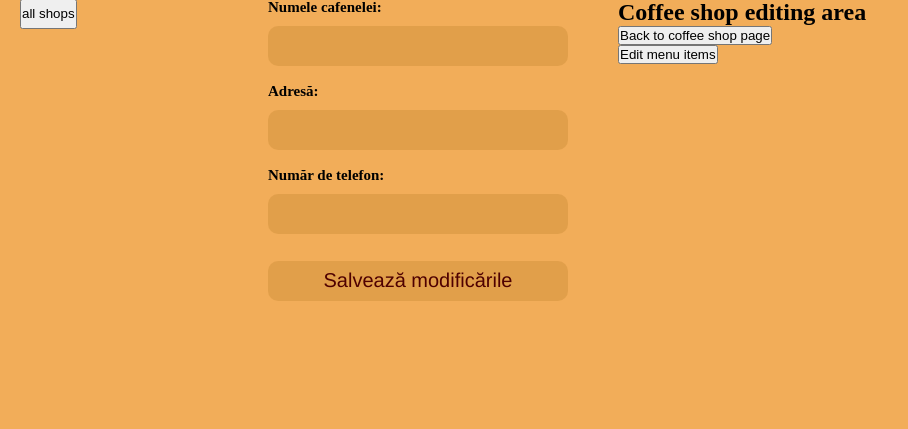
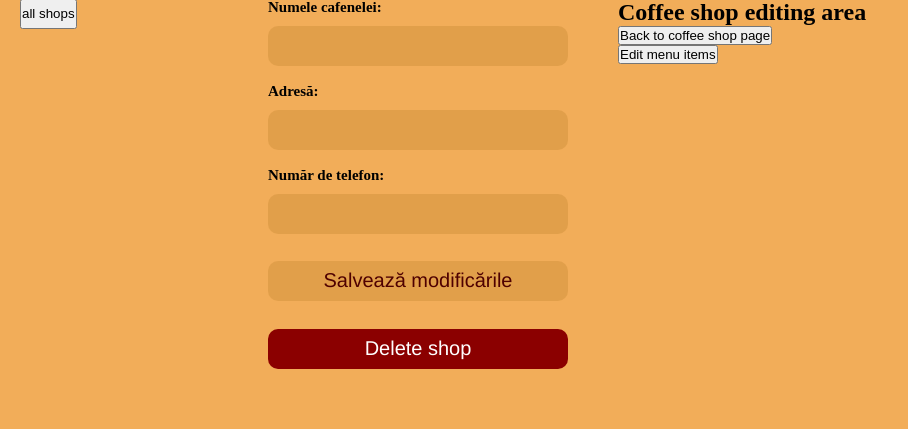
Before and after one commit to calacc/cafeinated, a Flask app: template templates/shop-owner/edit-shop-details.html in a window 1280 px wide. Shown: the part 108-537 px from the top of the page, without its empty margins (0-908 px from the left). Run offline with Flask 3, Linux system fonts and the light colour scheme; the template is opened without the code that fills it, so the values that code supplies are empty.

Commit message:
nu mai stiu ce am adaugat sincer

```diff
--- a/app.py
+++ b/app.py
@@ -11,6 +11,7 @@ from firebase_admin import firestore
 from geopy.geocoders import Nominatim
 from collections import defaultdict
 from itertools import chain
+from firebase_admin import auth
 
 app = Flask(__name__)
 
@@ -127,9 +128,15 @@ def delete_account():
         if request.method=='POST':
             user_to_delete=session['user']
             session.pop('cart', None)
-            session.pop('user')
+
             doc_ref = db.collection(u'Users').document(user_to_delete)
             doc_ref.delete()
+
+            mail=session['user']
+            passwd=session['pass']
+            user=auth.sign_in_with_email_and_password(mail, passwd)
+            auth.delete_account(user.uid)
+            session.pop('user')
     return redirect('/')
 
 @app.route('/add-to-cart', methods=['POST'])
@@ -372,6 +379,7 @@ def create_customer_account():
             create_new_user(address, email, name, phonenr, 'customer')
 
             session['user']=email
+            session['pass']=password
             return redirect('/')
         except:
             return 'failed to create customer account'
@@ -408,6 +416,7 @@ def login():
         try:
             user=auth.sign_in_with_email_and_password(email, password)
             session['user']=email
+            session['pass']=password
             return redirect('/')
         except:
             return 'failed to log in'
@@ -543,7 +552,7 @@ def edit_menu_details(shop_id):
             create_new_menu_item(item_name, price, item_type, shop_id)
             return redirect(url_for('edit_menu_details', shop_id=shop_id))
         elif form_type=='update_menu':
-            id_copy=shop_id
+            id_copy=shop_id.replace("_", " ")
             user_ref = db.collection(u'Shops').document(id_copy)
             user_data = user_ref.get().to_dict()
             menu_ref = user_ref.collection('menu')
@@ -579,7 +588,6 @@ def edit_menu_details(shop_id):
 
                 count += 1
 
-
             return redirect(url_for('my_shop_page', shop_id=shop_id))
     else:
         shop_id=shop_id.replace("_", " ")
@@ -606,26 +614,39 @@ def edit_menu_details(shop_id):
                                generate_map_embed_code=generate_map_embed_code,
                                acceptable_shop_name=acceptable_shop_name)
 
+@app.route('/delete-shop/<string:shop_id>', methods=['POST'])
+def delete_shop(shop_id):
+    if request.method == 'POST':
+        copy_id=shop_id.replace("_", "")
+        doc_ref = db.collection(u'Shops').document(copy_id)
+        doc_ref.delete()
+        return redirect('/my-shops')
+
 @app.route('/edit-shop/<string:shop_id>', methods=['POST', 'GET'])
 def edit_shop_details(shop_id):
     if request.method == 'POST':
-        name = request.form['shop_name']
-        address = request.form['address']
-        phone_nr = request.form['phonenr']
-        shop_id = request.form['shop_id']
-        user_ref = db.collection(u'Shops').document(shop_id)
-        user_data = user_ref.get().to_dict()
-        menu=user_data.get('menu')
-        updated_shop={
-            'address': address,
-            'name': name,
-            'owner': session['user'],
-            'phone_nr': phone_nr,
-            'menu': menu
-        }
-        doc_ref=db.collection(u'Shops').document(name.replace(" ", ""))
-        doc_ref.update(updated_shop)
-        return redirect(url_for('my_shop_page', shop_id=shop_id))
+        intact=shop_id
+        copy_id=shop_id
+        copy_id=copy_id.replace("_", "")
+        form_type=request.form['form_type']
+        if form_type=='update_shop_details':
+            name = request.form['shop_name']
+            address = request.form['address']
+            phone_nr = request.form['phonenr']
+            shop_id = request.form['shop_id'].replace(" ", "")
+            user_ref = db.collection(u'Shops').document(copy_id)
+            user_data = user_ref.get().to_dict()
+            menu=user_data.get('menu')
+            updated_shop={
+                'address': address,
+                'name': name,
+                'owner': session['user'],
+                'phone_nr': phone_nr,
+                'menu': menu
+            }
+            doc_ref=db.collection(u'Shops').document(copy_id)
+            doc_ref.update(updated_shop)
+            return redirect(url_for('my_shop_page', shop_id=intact))
     else:
         shop_id=shop_id.replace("_", " ")
         shop_ref = db.collection('Shops').where('name', '==', shop_id).limit(1)
--- a/templates/shop-owner/edit-shop-details.html
+++ b/templates/shop-owner/edit-shop-details.html
@@ -24,15 +24,20 @@
     <div style="display:flex">
 
 
-        <div>
-            <form action="/edit-shop/{{this_shop_data.name}}" method="POST" style="font-weight: 700; font-size: 15px; ">
+        <div>{% set good_name = acceptable_shop_name(this_shop_data['name']) %}
+            <form action="/edit-shop/{{good_name}}" method="POST" style="font-weight: 700; font-size: 15px; ">
                 Numele cafenelei: <input type="text" name="shop_name" id="shop_name" value="{{this_shop_data.name}}"><br>
                 Adresă: <input type="text" name="address" id="address" value="{{this_shop_data.address}}"><br>
                 Număr de telefon: <input type="text" name="phonenr" id="phonenr" value="{{this_shop_data.phone_nr}}"><br>
                 <input type="hidden" name="shop_id" value="{{ this_shop_data.name }}">
+                <input type="hidden" name="form_type" value="update_shop_details">
                 <input type="submit" value="Salvează modificările">
             </form>
-
+            <br>{% set good_name = acceptable_shop_name(this_shop_data['name']) %}
+            <form action="/delete-shop/{{good_name}}" method="POST" style="font-weight: 700; font-size: 15px; ">
+                <input type="hidden" name="form_type" value="delete_shop">
+                <input type="submit" value="Delete shop" id="danger">
+            </form>
         </div>
 
         <div style="margin-left:50px">
```
Also changed, not shown: templates/shop-owner/my-shops.html (+0 -17 lines).
